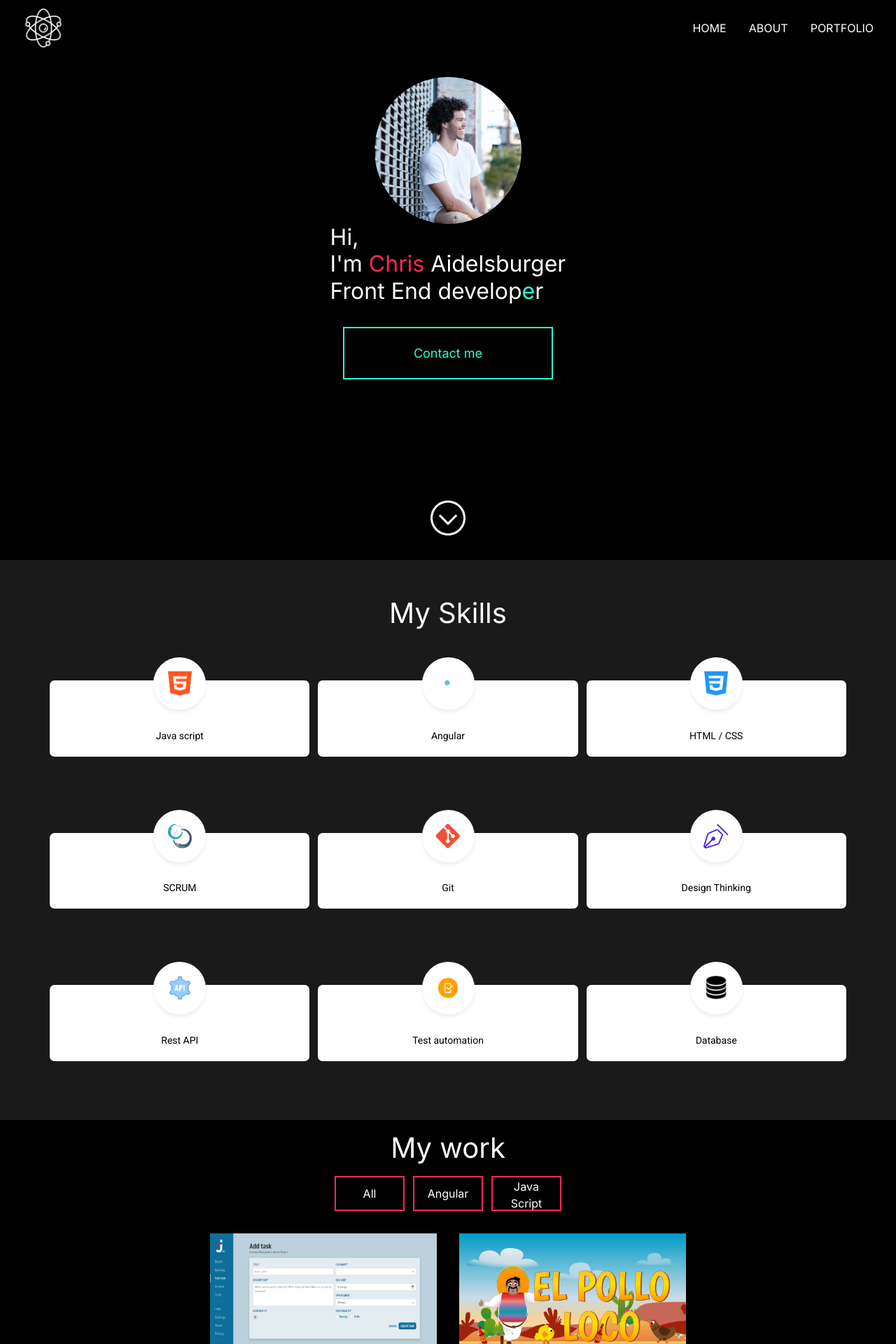
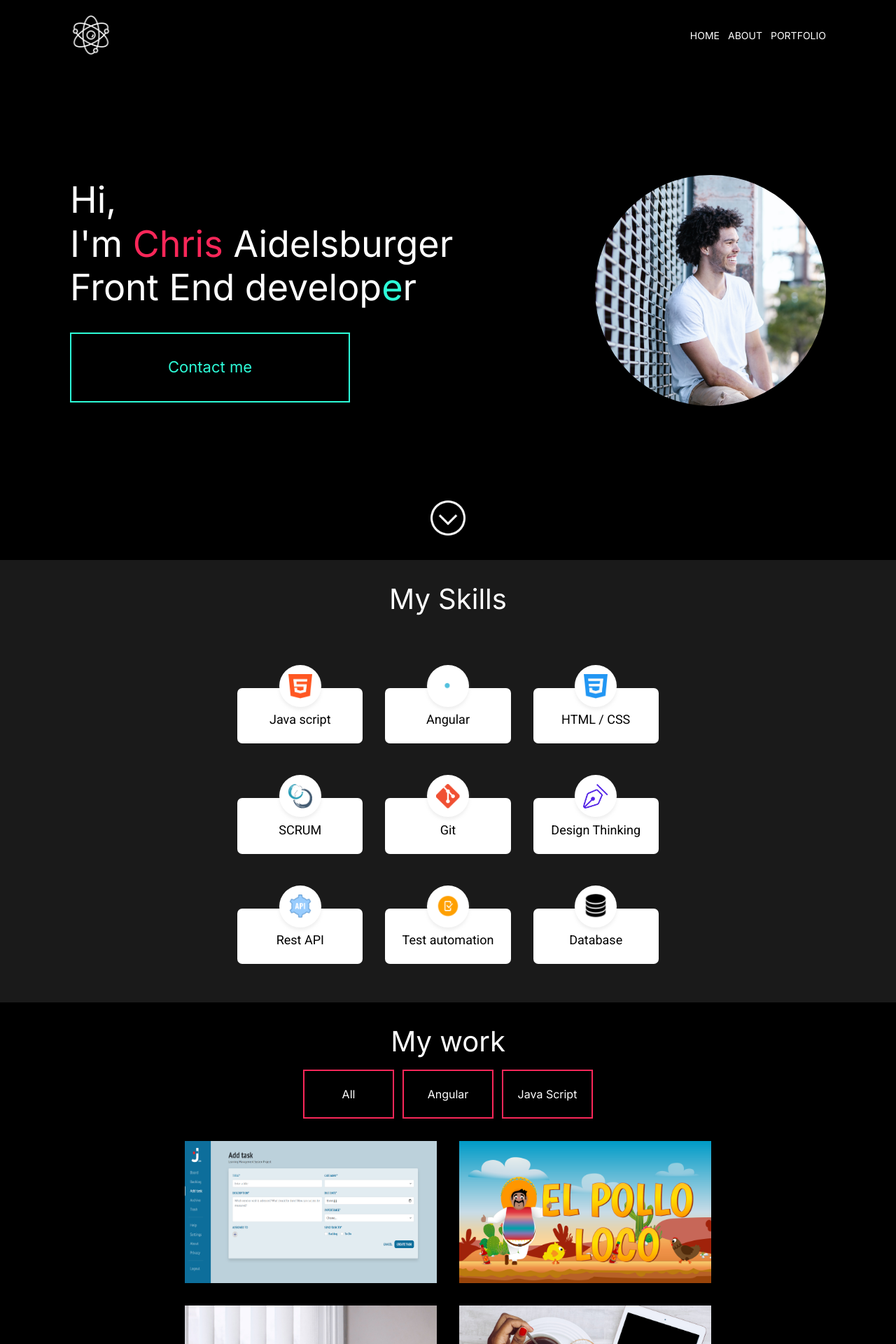
Before and after one commit to Chris-Aid/portfolio, an Angular app: page / in a window 1280 px wide. Shown: the top 1920 px of the page at 70% size. Built offline with nearby package versions, Linux system fonts and the light colour scheme.

Commit message:
made page responsive

```diff
--- a/src/app/contact-me/contact-me.component.html
+++ b/src/app/contact-me/contact-me.component.html
@@ -1,8 +1,8 @@
 <div class="contact-me-section">
-    <div>
+    <div class="content">
         <h1>Contact me.</h1>
 
-        <p>Get in touch via the form below, or by emailing c.aidelsburger@gmx.de</p>
+        <p>Get in touch via the form below, or by emailing <span>c.aidelsburger@gmx.de</span></p>
         <form class="mail-form" action="http://gruppe-140.developerakademie.net/Kochwelt/send_mail/send_mail.php" method="post"
             id="contact-form">
             <p>Name</p>
@@ -12,7 +12,7 @@
             <p>Message</p>
             <textarea name="message" id="user-message" cols="30" rows="10" placeholder="Enter your message"></textarea>
             <div class="submit-area">
-                <button type="submit">Absenden</button>
+                <button type="submit">Send</button>
             </div>
         </form>
     </div>
--- a/src/app/footer/footer.component.html
+++ b/src/app/footer/footer.component.html
@@ -1,10 +1,10 @@
 <div class="footer">
     <a routerLink="/imprint">Impressum - Legal notice</a>
 
-    <div>
+    <div class="footer-icons">
         <img src="/assets/img/linkedin-box-fill.png" alt="linked in">
         <img src="/assets/img/github-fill.png" alt="github">
         <img src="/assets/img/xing-fill.png" alt="xing">
     </div>
-    <a href="https://www.flaticon.com/free-icons/down-chevron" title="down chevron icons">Down chevron icons created by Smashicons - Flaticon</a>
+    <!-- <a href="https://www.flaticon.com/free-icons/down-chevron" title="down chevron icons">Down chevron icons created by Smashicons - Flaticon</a> -->
 </div>
--- a/src/app/introduction/introduction.component.scss
+++ b/src/app/introduction/introduction.component.scss
@@ -2,11 +2,6 @@
     background-color: black;
     color: white;
     height: 100vh;
-
-    h1 {
-        font-size: 64px;
-        margin: 0;
-    }
 
     p {
         display: inline;
@@ -37,14 +32,9 @@
 
 .intro-content {
     display: flex;
-    justify-content: space-between;
-    padding-left: 120px;
-    padding-right: 240px;
-    padding-top: 250px;
+
 
     img {
-        height: 400px;
-        width: 400px;
         object-fit: cover;
         border-radius: 100%;
     }
@@ -72,7 +62,7 @@
     flex-direction: column;
 }
 
-/* Extra small devices (phones, 600px and down) */
+/* Extra small devices (phones, 340px and down) */
 @media only screen and (max-width: 340px) {
     .intro-content {
         flex-direction: column-reverse;
@@ -93,15 +83,15 @@
         img {
             height: 210px;
             width: 210px;
-
         }
     }
+
     .textAndButton {
         align-items: center;
     }
 }
 
-/* Extra small devices (phones, 600px and down) */
+/* Extra small devices (phones, 340px and up) */
 @media only screen and (min-width: 340px) {
     .intro-content {
         flex-direction: column-reverse;
@@ -122,22 +112,174 @@
         img {
             height: 210px;
             width: 210px;
-
         }
     }
+
     .textAndButton {
         align-items: center;
     }
 }
 
 /* Small devices (portrait tablets and large phones, 600px and up) */
-@media only screen and (min-width: 600px) {}
+@media only screen and (min-width: 600px) {
+    .introduction {
+
+        h1 {
+            font-size: 48px;
+        }
+
+        button {
+            width: 400px;
+            height: 100px;
+            font-size: 22px;
+        }
+    }
+
+    .intro-content {
+
+        img {
+            height: 300px;
+            width: 300px;
+        }
+    }
+}
 
 /* Medium devices (landscape tablets, 768px and up) */
-@media only screen and (min-width: 768px) {}
+@media only screen and (min-width: 768px) {
+
+    .introduction {
+
+        h1 {
+            font-size: 52px;
+            margin-top: 16px;
+        }
+
+        button {
+            margin-top: 32px;
+        }
+    }
+
+    .intro-content {
+
+        img {
+            height: 330px;
+            width: 330px;
+        }
+    }
+}
 
 /* Large devices (laptops/desktops, 992px and up) */
-@media only screen and (min-width: 992px) {}
+@media only screen and (min-width: 992px) {
+
+    .introduction {
+
+        h1 {
+            margin-top: 0;
+        }
+    }
+}
 
 /* Extra large devices (large laptops and desktops, 1200px and up) */
-@media only screen and (min-width: 1200px) {}
+@media only screen and (min-width: 1200px) {
+    .intro-content {
+        justify-content: space-between;
+        flex-direction: row;
+        padding-left: 100px;
+        padding-right: 100px;
+        padding-top: 250px;
+    }
+
+    .textAndButton {
+        align-items: flex-start;
+    }
+}
+
+/* Extra large devices (large laptops and desktops, 1300px and up) */
+@media only screen and (min-width: 1300px) {
+    .intro-content {
+        justify-content: space-between;
+        flex-direction: row;
+        padding-left: 120px;
+        padding-right: 160px;
+
+
+        h1 {
+            font-size: 64px;
+        }
+    }
+
+    .textAndButton {
+        align-items: flex-start;
+    }
+}
+
+/* Extra large devices (large laptops and desktops, 1500px and up) */
+@media only screen and (min-width: 1500px) {
+    .intro-content {
+        padding-left: 120px;
+        padding-right: 220px;
+
+        img {
+            height: 400px;
+            width: 400px;
+        }
+    }
+
+    .textAndButton {
+        align-items: flex-start;
+
+        button {
+            margin-top: 60px;
+        }
+    }
+}
+
+/* Extra large devices (large desktops, 1650px and up) */
+@media only screen and (min-width: 1650px) {
+    .intro-content {
+        padding-left: 150px;
+        padding-right: 280px;
+        padding-top: 250px;
+
+        img {
+            height: 450px;
+            width: 450px;
+        }
+    }
+}
+
+// following Queries are for some specific screens
+
+@media only screen and (max-width: 340px) and (max-width: 600px) and (min-height: 780px) {
+
+    .intro-content {
+        img {
+            height: 250px;
+            width: 250px;
+        }
+    }
+
+    .textAndButton {
+        margin-top: 48px;
+        gap: 12px;
+        gap: 12px;
+    }
+}
+
+/* Extra small devices (phones, 340px and up) */
+@media only screen and (min-width: 340px) and (max-width: 600px) and (min-height: 780px) {
+
+    .intro-content {
+        img {
+            height: 250px;
+            width: 250px;
+        }
+    }
+
+    .textAndButton {
+        margin-top: 48px;
+        gap: 12px;
+        gap: 12px;
+    }
+
+}
--- a/src/app/menu/menu.component.scss
+++ b/src/app/menu/menu.component.scss
@@ -3,15 +3,12 @@ header {
     top: 0;
     right: 0;
     left: 0;
-    height: 80px;
-    padding-left: 120px;
-    padding-right: 240px;
+    height: 100px;
     z-index: 1;
     display: flex;
     justify-content: space-between;
     align-items: center;
     background-color: black;
-
 
     img {
         height: 60px;
@@ -22,8 +19,6 @@ header {
     a {
         text-decoration: none;
         color: white;
-        margin-left: 32px;
-        font-size: 16px;
         font-family: 'Inter', sans-serif;
         font-weight: 500;
 
@@ -37,12 +32,12 @@ header {
         border-radius: 2px;
         box-shadow: none;
         border: 0;
+        z-index: 100000;
 
         &:focus {
             border: 1px solid white;
         }
     }
-
 }
 
 .darkLinks {
@@ -52,7 +47,6 @@ header {
 
     &:hover {
         color: rgb(51, 51, 51);
-
     }
 }
 
@@ -67,10 +61,20 @@ header {
     header {
         padding-left: 32px;
         padding-right: 32px;
+
+        a {
+            font-size: 14px;
+            margin-left: 12px;
+        }
     }
 
     .links {
         display: none;
+    }
+
+    .navbar {
+        position: absolute;
+        right: 15px;
     }
 
     .navbar-toggler-icon {
@@ -79,7 +83,9 @@ header {
     }
 
     .nav-link {
-            padding-top: 100px;
+        padding-top: 100px;
+        display: flex;
+        margin-right: -55px;
     }
 
     .bg-dark {
@@ -100,7 +106,6 @@ header {
     .dropdown-item {
         width: auto !important;
     }
-
 }
 
 /* Extra small devices (phones, 600px and down) */
@@ -109,10 +114,20 @@ header {
     header {
         padding-left: 32px;
         padding-right: 32px;
+
+        a {
+            font-size: 14px;
+            margin-left: 12px;
+        }
     }
 
     .links {
         display: none;
+    }
+
+    .navbar {
+        position: absolute;
+        right: 15px;
     }
 
     .navbar-toggler-icon {
@@ -121,7 +136,9 @@ header {
     }
 
     .nav-link {
-            padding-top: 100px;
+        padding-top: 100px;
+        display: flex;
+        margin-right: -55px;
     }
 
     .bg-dark {
@@ -142,14 +159,29 @@ header {
     .dropdown-item {
         width: auto !important;
     }
-
 }
 
 /* Small devices (portrait tablets and large phones, 600px and up) */
-@media only screen and (min-width: 600px) {}
+@media only screen and (min-width: 600px) {
+
+    header {
+        a {
+            a {
+                font-size: 16px;
+            }
+        }
+    }
+}
 
 /* Medium devices (landscape tablets, 768px and up) */
-@media only screen and (min-width: 768px) {}
+@media only screen and (min-width: 768px) {
+    header {
+        padding-left: 68px;
+    }
+    .navbar {
+        right: 50px;
+    }
+}
 
 /* Large devices (laptops/desktops, 992px and up) */
 @media only screen and (min-width: 992px) {
@@ -163,4 +195,25 @@ header {
 }
 
 /* Extra large devices (large laptops and desktops, 1200px and up) */
-@media only screen and (min-width: 1200px) {}
+@media only screen and (min-width: 1200px) {
+    header {
+        padding-left: 100px;
+        padding-right: 100px;
+    }
+}
+
+/* Extra large devices (large laptops and desktops, 1500px and up) */
+@media only screen and (min-width: 1500px) {
+    header {
+        padding-left: 120px;
+        padding-right: 220px;
+    }
+}
+
+/* Extra large devices (large desktops, 1650px and up) */
+@media only screen and (min-width: 1650px) {
+    header {
+        padding-left: 150px;
+        padding-right: 280px;
+    }
+}
--- a/src/app/my-skills/my-skills.component.html
+++ b/src/app/my-skills/my-skills.component.html
@@ -1,9 +1,9 @@
-<div class="mySkills-section">
+<div class="mySkillsContent">
     <div class="subject-container">
         <h1>My Skills</h1>
     </div>
 
-
+    <div class="mySkills-section">
         <div class="skillContainer">
             <div *ngFor="let image of skillImages; let i = index" class="singleSkill">
                 <div class="imageContainer">
@@ -16,3 +16,4 @@
             </div>
         </div>
     </div>
+</div>
--- a/src/app/my-skills/my-skills.component.scss
+++ b/src/app/my-skills/my-skills.component.scss
@@ -1,16 +1,22 @@
-.mySkills-section {
-    display: flex;
-    flex-direction: column;
-    justify-content: center;
-    align-items: center;
-    height: 100vh;
+.mySkillsContent {
     background-color: #1A1A1A;
     color: white;
 
     h1 {
+        margin-top: 32px;
+        margin-bottom: 64px;
         font-family: 'Inter', sans-serif;
         font-weight: 500;
     }
+}
+
+.mySkills-section {
+    display: flex;
+    flex-direction: column;
+    align-items: center;
+    justify-content: center;
+
+
 }
 
 .subject-container {
@@ -18,7 +24,6 @@
     display: flex;
     justify-content: center;
     align-items: center;
-    margin-top: 16px;
     margin-bottom: 16px;
 }
 
@@ -28,8 +33,9 @@
     align-items: center;
     gap: 46px;
     flex-wrap: wrap;
-    height: 80vh;
+    height: 55vh;
     width: 55vw;
+    margin-bottom: 32px;
 
     p {
         color: black;
@@ -80,17 +86,28 @@
     .subject-container {
         height: auto;
     }
+
     .skillContainer {
-        width: 100vw;
+        width: 100%;
         gap: 12px;
     }
 
     .singleSkill {
-        width: 29%;
+        width: 28%;
+        height: 16%;
 
         p {
             margin-top: 30px;
-            font-size: 14px;
+            font-size: 13px;
+        }
+    }
+
+    .imageContainer {
+        height: 60px;
+        width: 60px;
+
+        img {
+            height: 35px;
         }
     }
 }
@@ -103,28 +120,75 @@
     }
 
     .skillContainer {
-        width: 100vw;
+        width: 100%;
         gap: 12px;
     }
 
     .singleSkill {
-        width: 29%;
+        width: 28%;
+        height: 16%;
 
         p {
             margin-top: 30px;
-            font-size: 14px;
+            font-size: 13px;
+        }
+    }
+
+    .imageContainer {
+        height: 60px;
+        width: 60px;
+
+        img {
+            height: 35px;
         }
     }
 }
 
 /* Small devices (portrait tablets and large phones, 600px and up) */
-@media only screen and (min-width: 600px) {}
+@media only screen and (min-width: 600px) {
+    .skillContainer {
+        width: 85%;
+        gap: 24px;
+
+        p {
+            margin-top: 22px;
+            font-size: 16px;
+        }
+    }
+    .singleSkill {
+        height: 18%;;
+    }
+}
 
 /* Medium devices (landscape tablets, 768px and up) */
-@media only screen and (min-width: 768px) {}
+@media only screen and (min-width: 768px) {
+    .skillContainer {
+        width: 75%;
+    }
+}
 
 /* Large devices (laptops/desktops, 992px and up) */
-@media only screen and (min-width: 992px) {}
+@media only screen and (min-width: 992px) {
+    .skillContainer {
+        width: 60%;
+
+        p {
+            font-size: 18px;
+        }
+    }
+}
 
 /* Extra large devices (large laptops and desktops, 1200px and up) */
-@media only screen and (min-width: 1200px) {}
+@media only screen and (min-width: 1200px) {
+    .skillContainer {
+        width: 50%;
+        gap: 32px;
+    }
+}
+
+/* Extra large devices (large laptops and desktops, 1500px and up) */
+@media only screen and (min-width: 1500px) {
+    .skillContainer {
+        width: 40%;
+    }
+}
--- a/src/app/my-work/my-work.component.scss
+++ b/src/app/my-work/my-work.component.scss
@@ -30,17 +30,12 @@
 }
 
 .my-projects {
-    width: 65vw;
     display: flex;
     justify-content: center;
     gap: 32px;
     margin-top: 32px;
     flex-wrap: wrap;
     margin-bottom: 32px;
-
-    img {
-        width: 400px;
-    }
 }
 
 /* Extra small devices (phones, 600px and down) */
@@ -48,12 +43,13 @@
 
     .my-projects {
         img {
-                width: 324px;
+            width: 324px;
         }
     }
+
     .my-work-container {
         h1 {
-            margin-top: 16px;
+            margin-top: 32px;
             margin-bottom: 16px;
         }
     }
@@ -72,12 +68,13 @@
 
     .my-projects {
         img {
-                width: 324px;
+            width: 324px;
         }
     }
+
     .my-work-container {
         h1 {
-            margin-top: 16px;
+            margin-top: 32px;
             margin-bottom: 16px;
         }
     }
@@ -87,18 +84,68 @@
             width: 100px;
             height: 50px;
         }
-
     }
 }
 
 /* Small devices (portrait tablets and large phones, 600px and up) */
-@media only screen and (min-width: 600px) {}
+@media only screen and (min-width: 600px) {
+    .my-projects {
+        width: 100%;
+
+        img {
+            width: 270px;
+        }
+    }
+}
 
 /* Medium devices (landscape tablets, 768px and up) */
-@media only screen and (min-width: 768px) {}
+@media only screen and (min-width: 768px) {
+    .my-projects {
+        width: 90%;
+
+        img {
+            width: 320px;
+        }
+    }
+
+    .button-container {
+        button {
+            width: 130px;
+            height: 70px;
+        }
+    }
+}
 
 /* Large devices (laptops/desktops, 992px and up) */
-@media only screen and (min-width: 992px) {}
+@media only screen and (min-width: 992px) {
+    .my-projects {
+        width: 70%;
+
+        img {
+            width: 320px;
+        }
+    }
+}
 
 /* Extra large devices (large laptops and desktops, 1200px and up) */
-@media only screen and (min-width: 1200px) {}
+@media only screen and (min-width: 1200px) {
+    .my-projects {
+        img {
+            width: 360px;
+        }
+    }
+}
+
+/* Extra large devices (large laptops and desktops, 1500px and up) */
+@media only screen and (min-width: 1500px) {}
+
+/* Extra large devices (large desktops, 1650px and up) */
+@media only screen and (min-width: 1650px) {
+    .my-projects {
+        width: 60%;
+
+        img {
+            width: 400px;
+        }
+    }
+}
```
Also changed, not shown: src/app/about-me/about-me.component.html (+13 -5 lines), src/app/about-me/about-me.component.scss (+21 -3 lines), src/app/contact-me/contact-me.component.scss (+140 -3 lines), src/app/footer/footer.component.scss (+60 -0 lines). Lines whose indentation alone changed are shown as unchanged.
